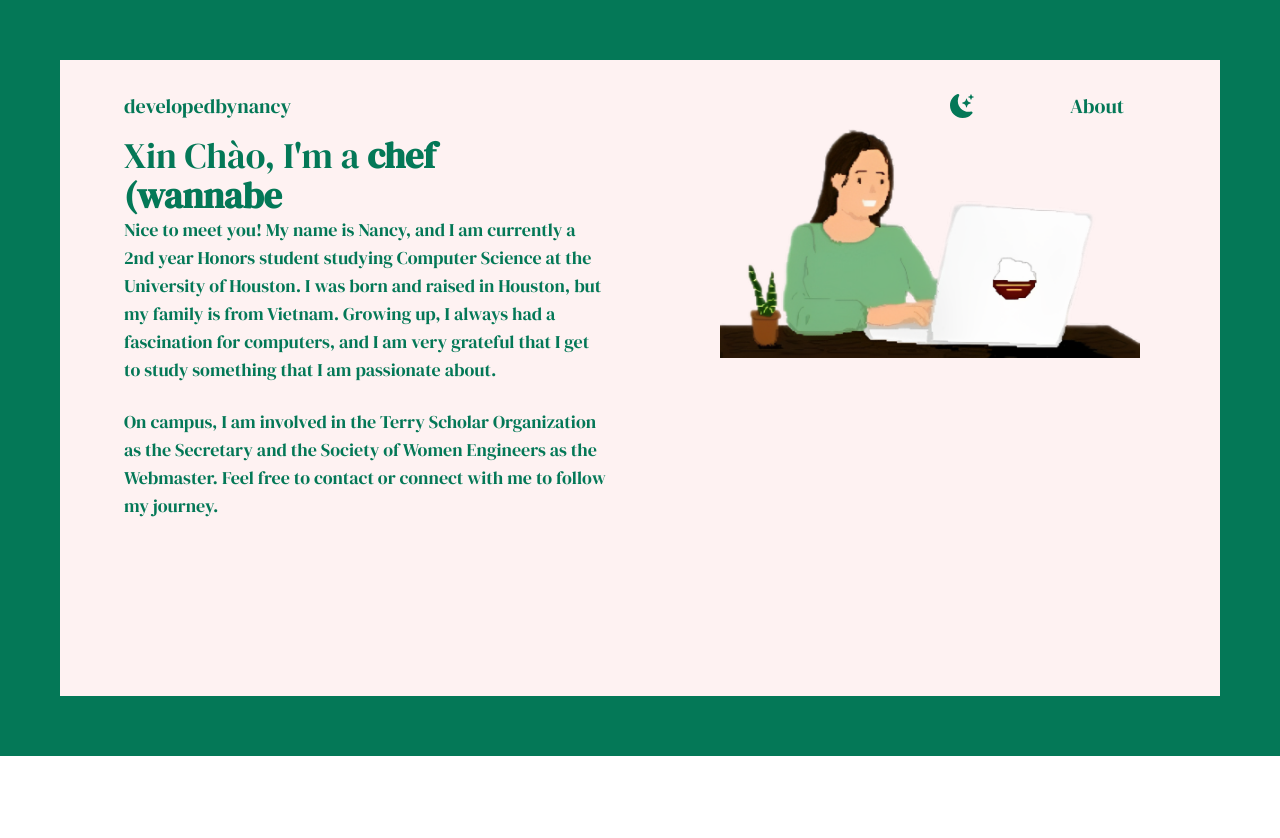
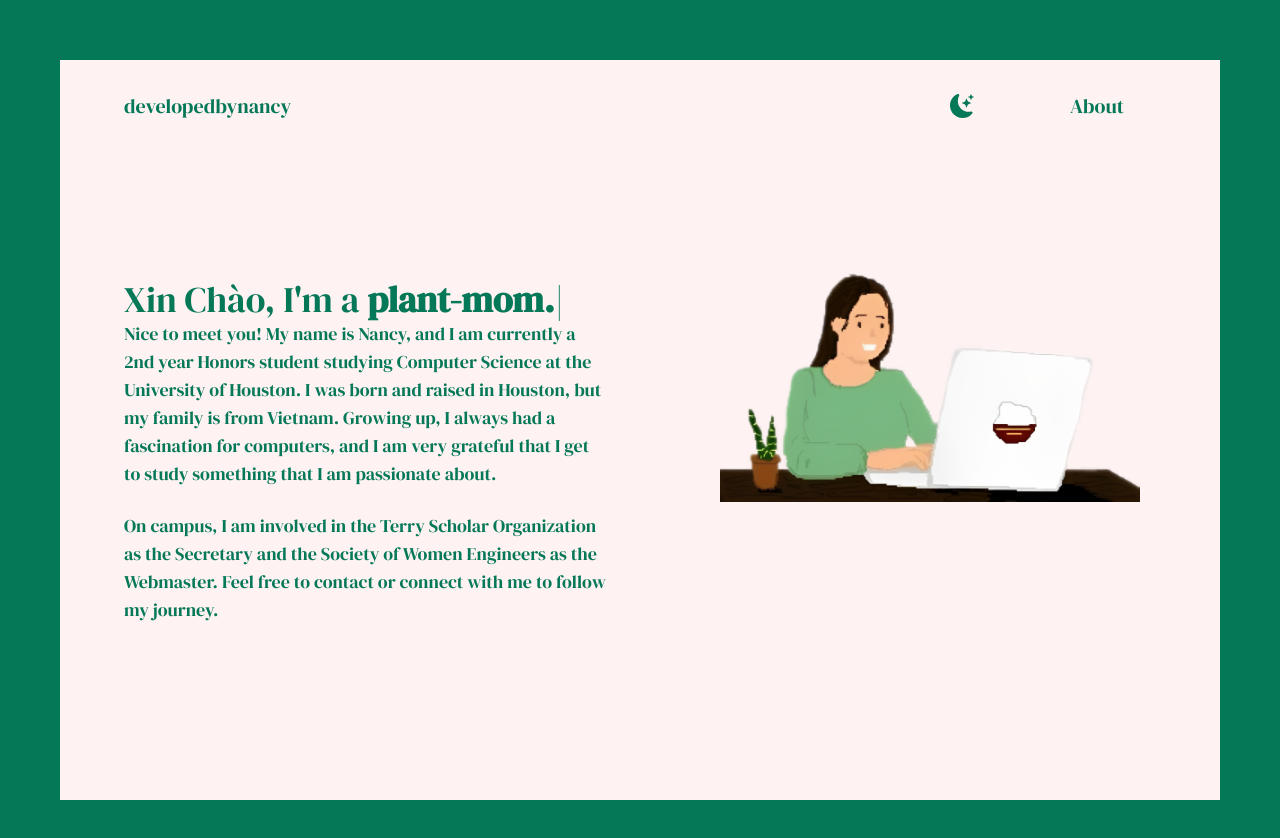
Before and after one commit to helloworldmynameisnancy/Nancy-Luu-Personal-Website, a Next.js app: page /About in a window 1280 px wide. Shown: the top 838 px of the page. Before the commit the page ends 800 px from the top, so only its background shows below. Built offline with nearby package versions, Linux system fonts and the light colour scheme.

Commit message:
took out react-typical to help with react 18.2.0

```diff
--- a/package.json
+++ b/package.json
@@ -14,11 +14,12 @@
     "eslint-config-next": "13.4.13",
     "next": "13.4.13",
     "postcss": "8.4.27",
-    "react": "16.14.0",
-    "react-dom": "16.14.0",
+    "react": "18.2.0",
+    "react-dom": "18.2.0",
     "react-icons": "^4.10.1",
     "react-router-dom": "^6.15.0",
     "react-simple-typewriter": "^5.0.1",
+    "react-typewriter": "^0.4.1",
     "react-typical": "^0.1.3",
     "tailwindcss": "3.3.3"
   }
--- a/pages/About.js
+++ b/pages/About.js
@@ -1,35 +1,59 @@
-import React from 'react';
+import React, { useState, useEffect } from 'react';
 import Layout from './Layout';
-import Typical from "react-typical"
 import Image from 'next/image';
 import lauren from '../public/Nancy Final.png';
 
+function AboutPage({ darkMode, setDarkMode }) {
+   const textSteps = [
+      'student.',
+      'developer.',
+      'chef (wannabe).',
+      'plant-mom.',
+      'student.'
+   ];
 
-function AboutPage({ darkMode, setDarkMode }) {
+   const [currentStep, setCurrentStep] = useState(0);
+   const [typedText, setTypedText] = useState('');
+   const [isTyping, setIsTyping] = useState(true);
+   const [showCursor, setShowCursor] = useState(true);
+
+   useEffect(() => {
+      if (isTyping) {
+         const intervalId = setInterval(() => {
+            if (typedText.length < textSteps[currentStep].length) {
+               setTypedText((prevText) => prevText + textSteps[currentStep][typedText.length]);
+            } else {
+               clearInterval(intervalId);
+               setIsTyping(false);
+               setTimeout(() => {
+                  setCurrentStep((prevStep) => (prevStep + 1) % textSteps.length);
+                  setTypedText('');
+                  setIsTyping(true);
+               }, 1000);
+            }
+         }, 50);
+
+         return () => clearInterval(intervalId);
+      }
+   }, [isTyping, typedText, currentStep]);
+
+   useEffect(() => {
+      const cursorInterval = setInterval(() => {
+         setShowCursor((prevShow) => !prevShow);
+      }, 500);
+
+      return () => clearInterval(cursorInterval);
+   }, []);
+
    return (
       <Layout darkMode={darkMode} setDarkMode={setDarkMode}>
          <section className="flex flex-col md:flex-row -my-28 -mb-8">
             <div className="text-emerald-700 font-titleFont2 px-4 md:px-16 py-6 md:py-12 dark:text-red-50 md:w-1/2 md:pr-8">
-         <p className="sm: text-2xl md:text-3xl lg:text-4xl md:max-w-xl">
-             Xin Chào, I&apos;m a{' '}
-             <Typical
-               loop={1}
-               wrapper="b"
-               steps={[
-                 'student.',
-                 1000,
-                 'developer.',
-                 1000,
-                 'chef (wannabe).',
-                 1000,
-                 'plant-mom.',
-                 1000,
-                 'student.',
-                 1000,
-               ]}
-             />
+               <p className="sm:text-2xl md:text-3xl lg:text-4xl md:max-w-xl">
+                  Xin Chào, I'm a <b>{typedText}</b>
+                  <span className={showCursor ? 'cursor' : ''}>|</span>
                </p>
-         <p className="text-xl md:text-lg ">
+               <p className="text-xl md:text-lg">
                   Nice to meet you! My name is Nancy, and I am currently a 2nd year Honors student studying Computer Science at
                   the University of Houston. I was born and raised in Houston, but my family is from Vietnam. Growing up, I
                   always had a fascination for computers, and I am very grateful that I get to study something that I am
@@ -50,5 +74,4 @@ function AboutPage({ darkMode, setDarkMode }) {
    );
 }
 
-
 export default AboutPage;
--- a/pages/Nav.js
+++ b/pages/Nav.js
@@ -2,27 +2,25 @@ import React from 'react';
 import Link from 'next/link';
 import { BsFillMoonStarsFill } from 'react-icons/bs';
 
+
 function Navbar({ darkMode, setDarkMode }) {
   return (
-    <nav className="py-8 mb-12 flex justify-between font-titleFont2">
+    <nav className="py-8 mb-48 flex justify-between font-titleFont2 text-emerald-700 dark:text-red-50">
     <Link href="/" legacyBehavior>
-        <a className="text-xl px-16 text-emerald-700 dark:text-white">developedbynancy</a>
+      <a className="text-xl px-16">developedbynancy</a>
      </Link>
      <ul className="flex items-center">
-        <li>
-          <BsFillMoonStarsFill
-            onClick={() => setDarkMode(!darkMode)}
-            className="cursor-pointer text-2xl fill-emerald-700 dark:fill-white"
-          />
+       <li><BsFillMoonStarsFill onClick={() => setDarkMode(!darkMode)} className="cursor-pointer text-2xl fill-emerald-700 dark:fill-white"/>
        </li>
        <li className="px-20">
          <Link href="/About" legacyBehavior>
-            <a className="bg-white-500 text-emerald-700 px-4 py-2 text-xl dark:text-red-50">About</a>
+         <a className="bg-white-500 px-4 dark:text-white text-xl">About</a>
          </Link>
        </li>
      </ul>
    </nav>
-  );
+  )
  }
 
+
  export default Navbar;
--- a/pages/index.js
+++ b/pages/index.js
@@ -1,34 +1,51 @@
-import Head from "next/head";
+import React, { useState, useEffect } from 'react';
 import Link from 'next/link';
-import Typical from "react-typical"
 import { BsFillMoonStarsFill } from 'react-icons/bs';
-import {
- AiFillFile,
- AiFillLinkedin,
- AiFillGithub,
- AiFillMail
-} from 'react-icons/ai'
-import { useState } from "react";
-
+import { AiFillFile, AiFillLinkedin, AiFillGithub, AiFillMail } from 'react-icons/ai';
 
 export default function Home() {
-const [darkMode, setDarkMode]= useState(false);
+   const [darkMode, setDarkMode] = useState(false);
+   const textSteps = ['Computer Science @ University of Houston'];
+   const [typedText, setTypedText] = useState('');
+   const [showCursor, setShowCursor] = useState(true);
+
+   useEffect(() => {
+      document.body.classList.toggle('dark', darkMode);
+   }, [darkMode]);
+
+   useEffect(() => {
+      const intervalId = setInterval(() => {
+         if (typedText.length < textSteps[0].length) {
+            setTypedText((prevText) => prevText + textSteps[0][typedText.length]);
+         } else {
+            clearInterval(intervalId);
+         }
+      }, 50); // Adjust typing speed
+
+      const cursorInterval = setInterval(() => {
+         setShowCursor((prevShow) => !prevShow);
+      }, 500); // Adjust blinking cursor speed
+
+      return () => {
+         clearInterval(intervalId);
+         clearInterval(cursorInterval);
+      };
+   }, [typedText]);
+
    return (
-  <div className={darkMode? "dark" : ""}>
-    <Head>
-      <title>Nancy Luu Personal Website</title>
-      <meta name="description" content="Generated by create next app" />
-      <link rel="icon" href="/favicon.ico" />
-    </Head>
-
+      <div className={darkMode ? 'dark' : ''}>
          <main className="bg-red-50 border-spacing border-t-60 border-b-60 border-l-60 border-r-60 border-emerald-700 dark:bg-emerald-700 dark:border-red-50">
-      <section className ="min-h-full">
+            <section className="min-h-full">
                <nav className="py-8 mb-48 flex justify-between font-titleFont2 text-emerald-700 dark:text-red-50">
                   <Link href="/" legacyBehavior>
                      <a className="text-xl px-16">developedbynancy</a>
                   </Link>
                   <ul className="flex items-center">
-            <li><BsFillMoonStarsFill onClick={() => setDarkMode(!darkMode)} className="cursor-pointer text-2xl fill-emerald-700 dark:fill-white"/>
+                     <li>
+                        <BsFillMoonStarsFill
+                           onClick={() => setDarkMode(!darkMode)}
+                           className="cursor-pointer text-2xl fill-emerald-700 dark:fill-white"
+                        />
                      </li>
                      <li className="px-20">
                         <Link href="/About" legacyBehavior>
@@ -39,37 +56,27 @@ return (
                </nav>
                <div className="dark:text-red-50 flex flex-col items-center justify-center font-titleFont2 text-emerald-700">
                   <h1 className="text-6xl md:text-7xl">Nancy Luu</h1>
-         <p className="text-xl md:text-2xl py-3 mdl:text-xl max-w-xl mx-auto dark:text-red-50 ">
-           {' '}
-
-           <Typical
-             loop={1}
-             wrapper="b"
-             steps={[
-               'Computer Science @ University of Houston',
-               1000
-             ]}
-
-             />
+                  <p className="text-xl md:text-2xl py-3 mdl:text-xl max-w-xl mx-auto dark:text-red-50">
+                     {typedText}
+                     <span className={showCursor ? 'cursor' : ''}>|</span>
                   </p>
-
                </div>
                <div className="text-3xl md:text-4xl flex justify-center gap-5 py-1 mb-64 text-emerald-700 dark:text-white">
-        <a href="/Resume-Nancy%20Luu.pdf" target="_blank" rel="noopener noreferrer" className="text-emerald-700 dark:text-white">
+                  <a href="Resume-Nancy%20Luu.pdf" target="_blank" rel="noopener noreferrer">
                      <AiFillFile />
                   </a>
                   <a href="https://www.linkedin.com/in/nancyhluu/">
-          <AiFillLinkedin/>
+                     <AiFillLinkedin />
                   </a>
                   <a href="https://github.com/helloworldmynameisnancy">
-          <AiFillGithub/>
+                     <AiFillGithub />
                   </a>
                   <a href="mailto:n.luu1330@gmail.com">
-          <AiFillMail/>
+                     <AiFillMail />
                   </a>
                </div>
             </section>
          </main>
       </div>
    );
-};
+}
```
Also changed, not shown: 2 other files (tests, documents, lock files or other folders). Lines whose indentation alone changed are shown as unchanged.
